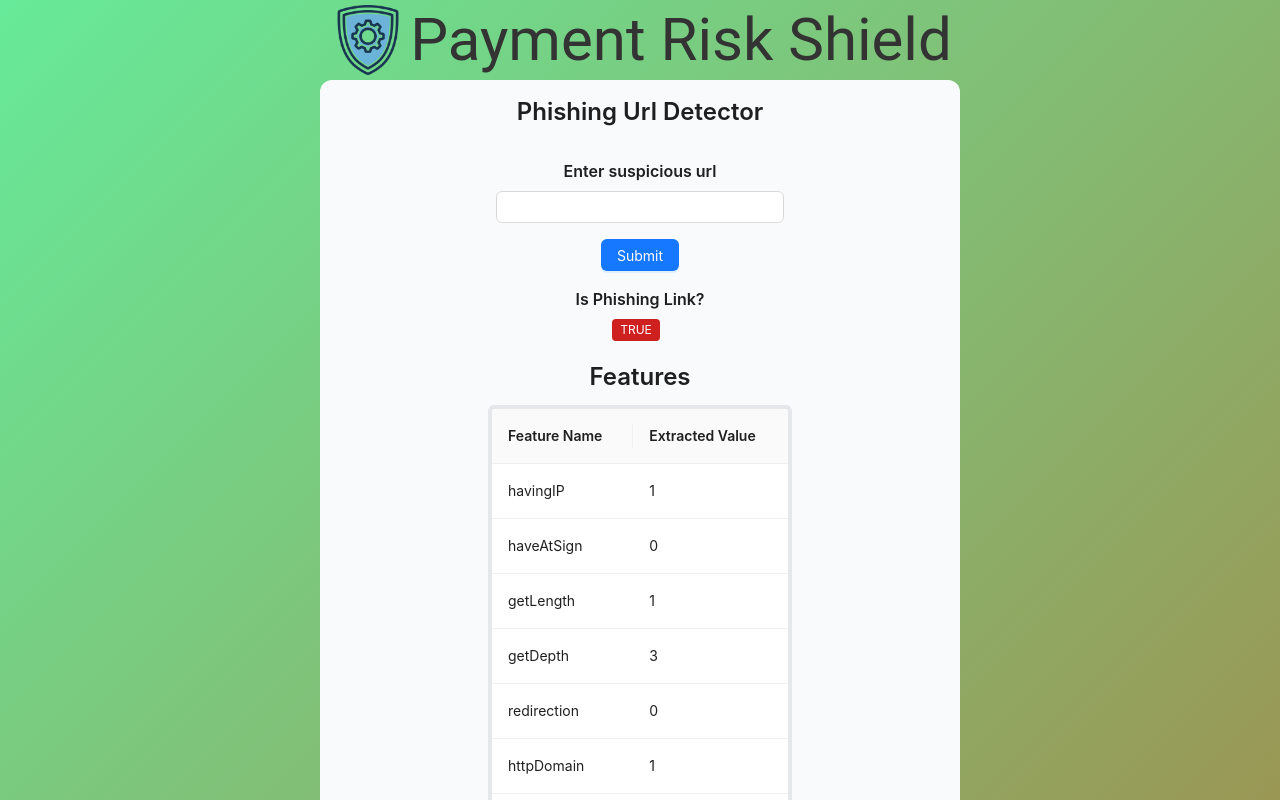
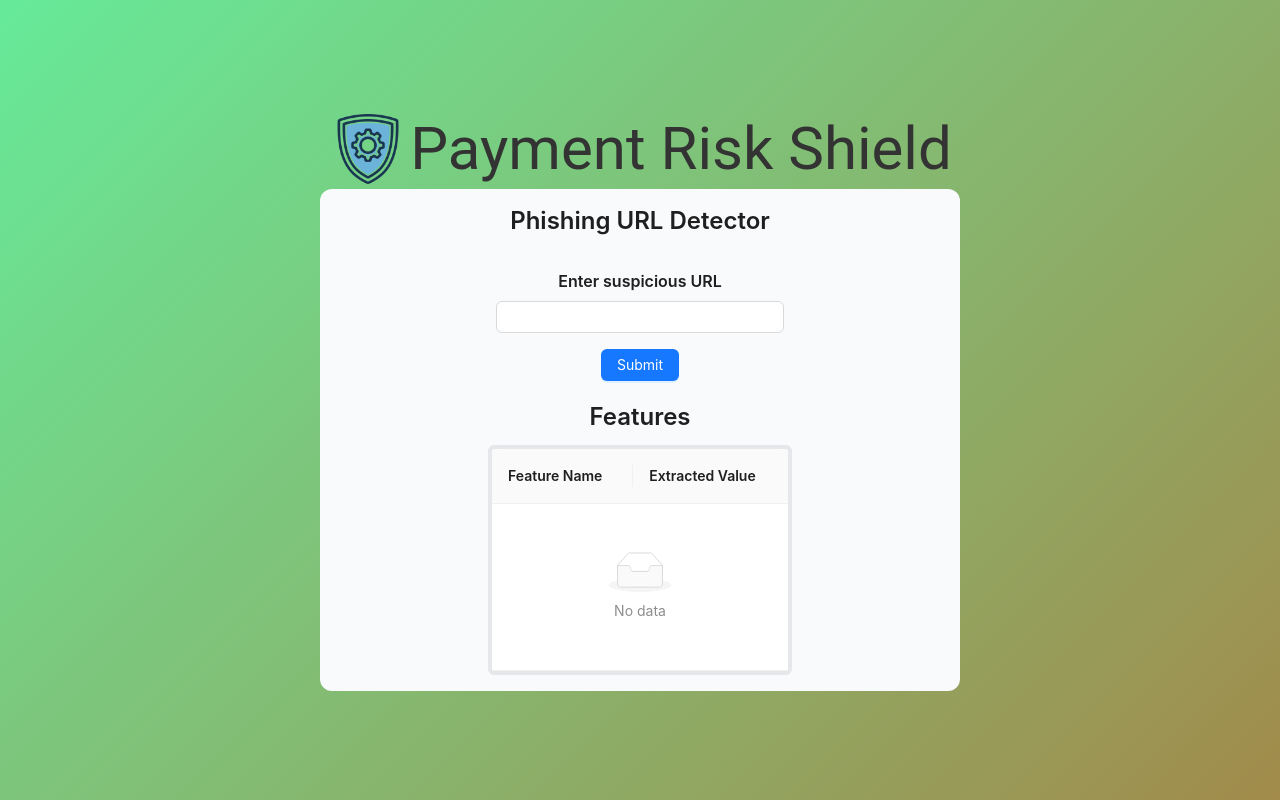
Before and after one commit to BeheraSas/Project--Payment-Risk-Shield, a React (Create React App) app in the folder frontend/: page /phisingUrlDetector in a window 1280 px wide. Shown: the top 800 px of the page. Built offline with nearby package versions, Linux system fonts and the light colour scheme.

Commit message:
Intigrate phishing url detection api

```diff
--- a/frontend/package.json
+++ b/frontend/package.json
@@ -7,6 +7,7 @@
     "@testing-library/react": "^13.4.0",
     "@testing-library/user-event": "^13.5.0",
     "antd": "^5.18.1",
+    "axios": "^1.7.2",
     "react": "^18.3.1",
     "react-dom": "^18.3.1",
     "react-router-dom": "^6.23.1",
--- a/frontend/src/components/PhishingURLDetector.component.js
+++ b/frontend/src/components/PhishingURLDetector.component.js
@@ -1,11 +1,30 @@
 import React, { useState } from "react";
 import { Input, Typography, Table, Tooltip, Button, Tag } from "antd";
+import axios from 'axios';
 
 function PhishingURLDetector() {
   const [urlValue, setUrlValue] = useState("");
+  const [features, setFeatures] = useState([]);
+  const [isPhishing, setIsPhishing] = useState(null);
+
   const featureToDescriptionMapping = {
-    IsIpInURL: "Is IP address present in the URL",
+    Have_IP: "Is IP address present in the URL",
+    Have_At: "Presence of @ symbol",
+    URL_Length: "Length of the URL",
+    URL_Depth: "Depth of the URL",
+    Redirection: "Presence of redirection '//'",
+    https_Domain: "Uses HTTPS protocol",
+    TinyURL: "Uses a tiny URL",
+    "Prefix/Suffix": "Presence of '-' in domain",
+    DNS_Record: "DNS record availability",
+    Domain_Age: "Age of the domain",
+    Domain_End: "End period of the domain",
+    iFrame: "Presence of iFrame",
+    Mouse_Over: "Changes in the status bar on mouse over",
+    Right_Click: "Disables right click",
+    Web_Forwards: "Number of forwards",
   };
+
   const columns = [
     {
       title: "Feature Name",
@@ -24,27 +43,28 @@ function PhishingURLDetector() {
     },
   ];
 
-  const dataSource = [
-    { key: "1", featureName: "havingIP", extractedValue: 1 },
-    { key: "2", featureName: "haveAtSign", extractedValue: 0 },
-    { key: "3", featureName: "getLength", extractedValue: 1 },
-    { key: "4", featureName: "getDepth", extractedValue: 3 },
-    { key: "5", featureName: "redirection", extractedValue: 0 },
-    { key: "6", featureName: "httpDomain", extractedValue: 1 },
-    { key: "7", featureName: "tinyURL", extractedValue: 0 },
-    { key: "8", featureName: "prefixSuffix", extractedValue: 1 },
-    { key: "9", featureName: "getDNS", extractedValue: 0 },
-    { key: "10", featureName: "domainAge", extractedValue: 1 },
-    { key: "11", featureName: "domainEnd", extractedValue: 0 },
-    { key: "12", featureName: "iframe", extractedValue: 1 },
-    { key: "13", featureName: "mouseOver", extractedValue: 0 },
-    { key: "14", featureName: "rightClick", extractedValue: 1 },
-    { key: "15", featureName: "forwarding", extractedValue: 0 },
-  ];
+  const handleSubmit = async () => {
+    try {
+      const response = await axios.get(`http://127.0.0.1:5000/extract?url=${urlValue}`);
+      const data = response.data;
+
+      const formattedFeatures = Object.keys(data).filter(key => key !== "prediction" && key !== "url").map((key, index) => ({
+        key: index + 1,
+        featureName: key,
+        extractedValue: data[key],
+      }));
+
+      setFeatures(formattedFeatures);
+      setIsPhishing(data.prediction === 1);
+    } catch (error) {
+      console.error("Error fetching data from API", error);
+    }
+  };
+
   return (
     <div className="container lg:w-1/2 bg-slate-50 rounded-xl flex flex-col justify-center items-center p-4">
-      <Typography.Title level={3}>Phishing Url Detector</Typography.Title>
-      <Typography.Title level={5}>Enter suspicious url</Typography.Title>
+      <Typography.Title level={3}>Phishing URL Detector</Typography.Title>
+      <Typography.Title level={5}>Enter suspicious URL</Typography.Title>
       <Input
         className="w-72"
         type="text"
@@ -53,17 +73,25 @@ function PhishingURLDetector() {
         onChange={(e) => setUrlValue(e.target.value)}
         required
       />
-      <Button className="mt-4" type="primary">
+      <Button className="mt-4" type="primary" onClick={handleSubmit}>
         Submit
       </Button>
-      <Typography.Title className="mt-4" level={5}>
-        Is Phishing Link?
-      </Typography.Title>
-      <Tag color="#cd201f">TRUE</Tag>
+      {isPhishing !== null && (
+        <>
+          <Typography.Title className="mt-4" level={5}>
+            Is Phishing Link?
+          </Typography.Title>
+          <Tag color={isPhishing ? "#cd201f" : "#87d068"}>{isPhishing ? "TRUE" : "FALSE"}</Tag>
+        </>
+      )}
       <Typography.Title className="mt-5" level={3}>
         Features
       </Typography.Title>
-      <Table className="border-x-4 border-y-4 rounded-md w-1/2" dataSource={dataSource} columns={columns} />
+      <Table
+        className="border-x-4 border-y-4 rounded-md w-1/2"
+        dataSource={features}
+        columns={columns}
+      />
     </div>
   );
 }
```
Also changed, not shown: 1 other file (tests, documents, lock files or other folders).
